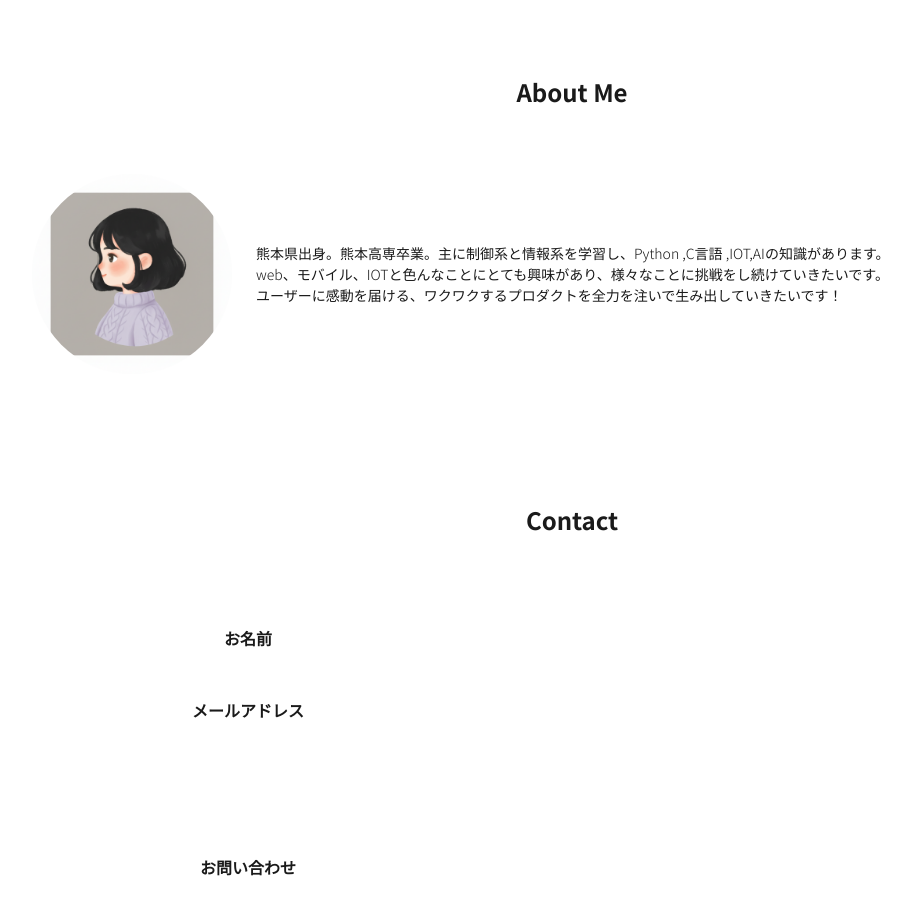
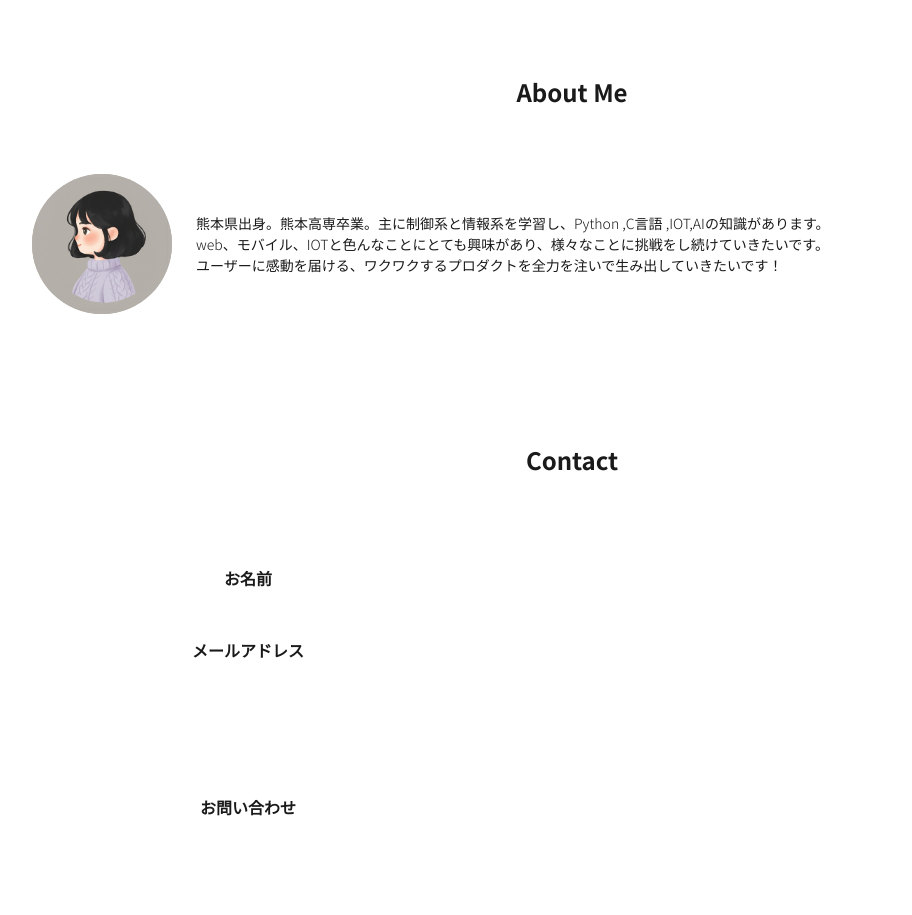
Before and after one commit to hanaka23/my-portfolio, a Next.js app: page / in a window 1280 px wide. Shown: the part 3340-4255 px from the top of the page, without its empty margins (68-980 px from the left). Built offline with nearby package versions, Linux system fonts and the light colour scheme.

Commit message:
style:about me レスポンシブスタイル定義

```diff
--- a/components/home/AboutMe.tsx
+++ b/components/home/AboutMe.tsx
@@ -8,15 +8,13 @@ export default function AboutMe() {
       <div className="py-[32px] md:py-[64px]">
         <h3>About Me</h3>
         <div>
-          <div className="flex items-center gap-[24px]">
-            <div className="w-[200px] h-[200px] rounded-full overflow-hidden">
-              <a href="">
-                <img
-                  className="object-cover w-full h-full scale-140"
-                  src="/images/ai_icon.png"
-                  alt="プロフィール　画像"
-                />
-              </a>
+          <div className="flex flex-col md:flex-row items-center gap-[24px]">
+            <div className="w-[140px] h-[140px] rounded-full overflow-hidden bg-[#b3aea8]">
+              <img
+                className="object-cover w-full h-full scale-150"
+                src="/images/ai_icon.png"
+                alt="プロフィール　画像"
+              />
             </div>
             <p>
               熊本県出身。熊本高専卒業。主に制御系と情報系を学習し、Python
```
Also changed, not shown: public/images/ai_icon.png.
